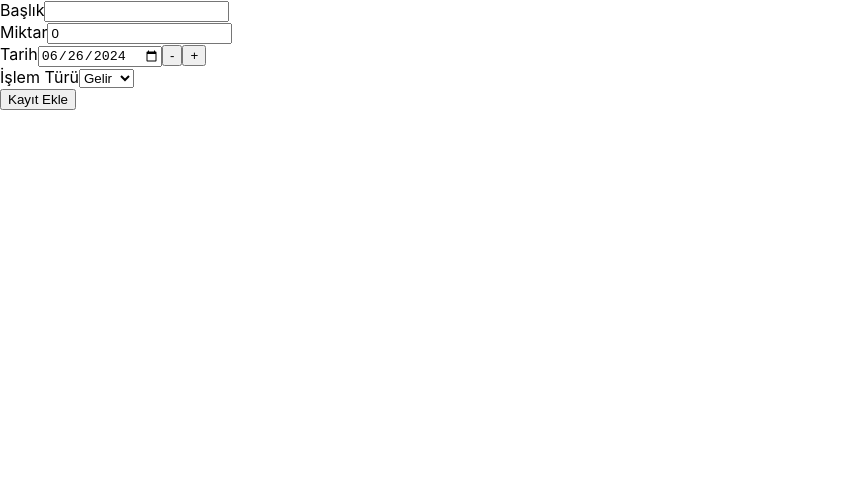
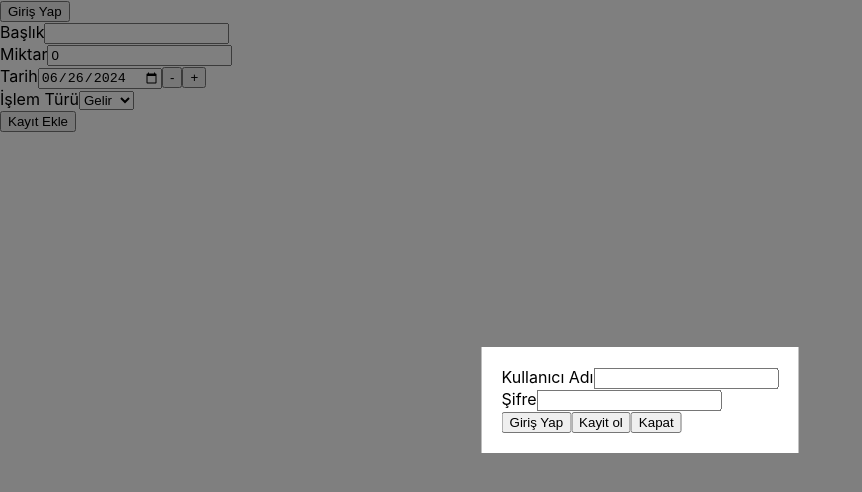
Before and after one commit to keserbaros1/React-Butce-Yoneticisi, a React (Create React App) app: page / in a window 1280 px wide. Shown: the top 492 px of the page, without its empty margins (0-862 px from the left). Built offline with nearby package versions, Linux system fonts and the light colour scheme.

Commit message:
Giris yapma butonunun ön kısmı tamamlandı

```diff
--- a/src/App.js
+++ b/src/App.js
@@ -1,14 +1,22 @@
-import React, { useState } from "react";
+import React from "react";
 import "./App.css";
 import Yenikayit from "./components/Yenikayit";
+import Giris from "./components/Giris";
 
 
 function App() {
 
   return (
+    <div>
       <div>
-      <Yenikayit IslenenVeriKayit></Yenikayit>
+        <Giris/>
       </div>
+
+
+      <div>
+        <Yenikayit IslenenVeriKayit></Yenikayit>
+      </div>
+    </div>
   );
 
 }
--- /dev/null
+++ b/src/components/Giris.js
@@ -0,0 +1,144 @@
+import React, { useState } from "react";
+
+function Giris() {
+
+  const [panelGoster, panelGosterAyarla] = useState(true);  // Panel'in ilk başta açılmasını sağlıyor
+  const [girisEkrani, girisEkraniAyarla] = useState(true);  // Giriş ekranının açılmasını sağlıyor
+  const [id, idAyarla] = useState();
+  const [sifre, sifreAyarla] = useState();
+  const [sifreDogrula, sifreDogrulaAyarla] = useState();
+
+  const panelDegis = () => {    // Panel'in açılıp kapanmasını sağlayan fonksiyon
+    panelGosterAyarla(!panelGoster);
+  };
+
+  const girisDegis = () => {    // Giriş ekranının açılıp kapanmasını sağlayan fonksiyon
+    girisEkraniAyarla(!girisEkrani);
+  };
+
+  const idDuzenle = (event) => {
+    idAyarla(event.target.value);
+  };
+
+  const sifreDuzenle = (event) => {
+    sifreAyarla(event.target.value);
+  };
+
+  const sifreDogrulaDuzenle = (event) => {
+    sifreDogrulaAyarla(event.target.value);
+  };
+
+
+
+
+  const girisForm = (event) => {
+    event.preventDefault();
+
+    alert("Giriş yapıldı");
+  }
+
+  const kayitForm = (event) => {  // form submit olduğunda çalışır
+    event.preventDefault();
+    if (sifre !== sifreDogrula) {
+      alert("Şifreler uyuşmuyor");
+      console.log(sifre);
+      console.log(sifreDogrula);
+      return;
+    }
+    alert("Hesap oluşturuldu");
+    girisDegis();
+  };
+
+
+  return (
+    <div>
+      <button onClick={panelDegis}>Giriş Yap</button>
+
+      {panelGoster && (       // Panel açıldığında gösterilecek içerik
+        <div style={{ position: "fixed", top: "50%", left: "50%", transform: "translate(-50%, -50%)", backgroundColor: "white", padding: "20px", zIndex: 1000 }}>
+
+            {girisEkrani && (  // Giriş yapma ekranında gösterilecek içerik
+              <div>
+                <div>
+                  <label>Kullanıcı Adı</label>
+                  <input
+                  name="firstName"
+                  type="text"
+                  value={id}
+                  required
+                  onChange={idDuzenle}
+                  ></input>
+                </div>
+
+                <div>
+                  <label>Şifre</label>
+                  <input
+                  name="password"
+                  type="password"
+                  value={sifre}
+                  required
+                  onChange={sifreDuzenle}
+                  ></input>
+                </div>
+
+                <button onClick={girisForm}>Giriş Yap</button>
+                <button onClick={girisDegis}>Kayit ol</button>
+                <button onClick={panelDegis}>Kapat</button>
+
+
+              </div>
+            )}
+
+            {!girisEkrani && (  // Kayıt olma ekranında gösterilecek içerik
+              <div>
+                <div>
+                  <label>Kullanıcı Adı</label>
+                  <input
+                  name="firstName"
+                  type="text"
+                  value={id}
+                  required
+                  onChange={idDuzenle}
+                  ></input>
+                </div>
+
+                <div>
+                  <label>Şifre</label>
+                  <input
+                  name="password"
+                  type="password"
+                  value={sifre}
+                  required
+                  onChange={sifreDuzenle}
+                  ></input>
+
+                <div>
+                  <label>Şifre Tekrar</label>
+                  <input
+                  name="confirmPassword"
+                  type="password"
+                  value={sifreDogrula}
+                  required
+                  onChange={sifreDogrulaDuzenle}
+                  ></input>
+                </div>
+
+                </div>
+
+                <button onClick={kayitForm}>Kayıt Ol</button>
+                <button onClick={panelDegis}>Kapat</button>
+              </div>
+            )}
+
+      </div>
+      )}
+
+
+      {panelGoster && (    // Panel kapandığında yok olması
+        <div style={{ position: "fixed", top: 0, left: 0, right: 0, bottom: 0, backgroundColor: "rgba(0,0,0,0.5)", zIndex: 999 }} onClick={panelDegis}></div>
+      )}
+    </div>
+  );
+}
+
+export default Giris;
```
